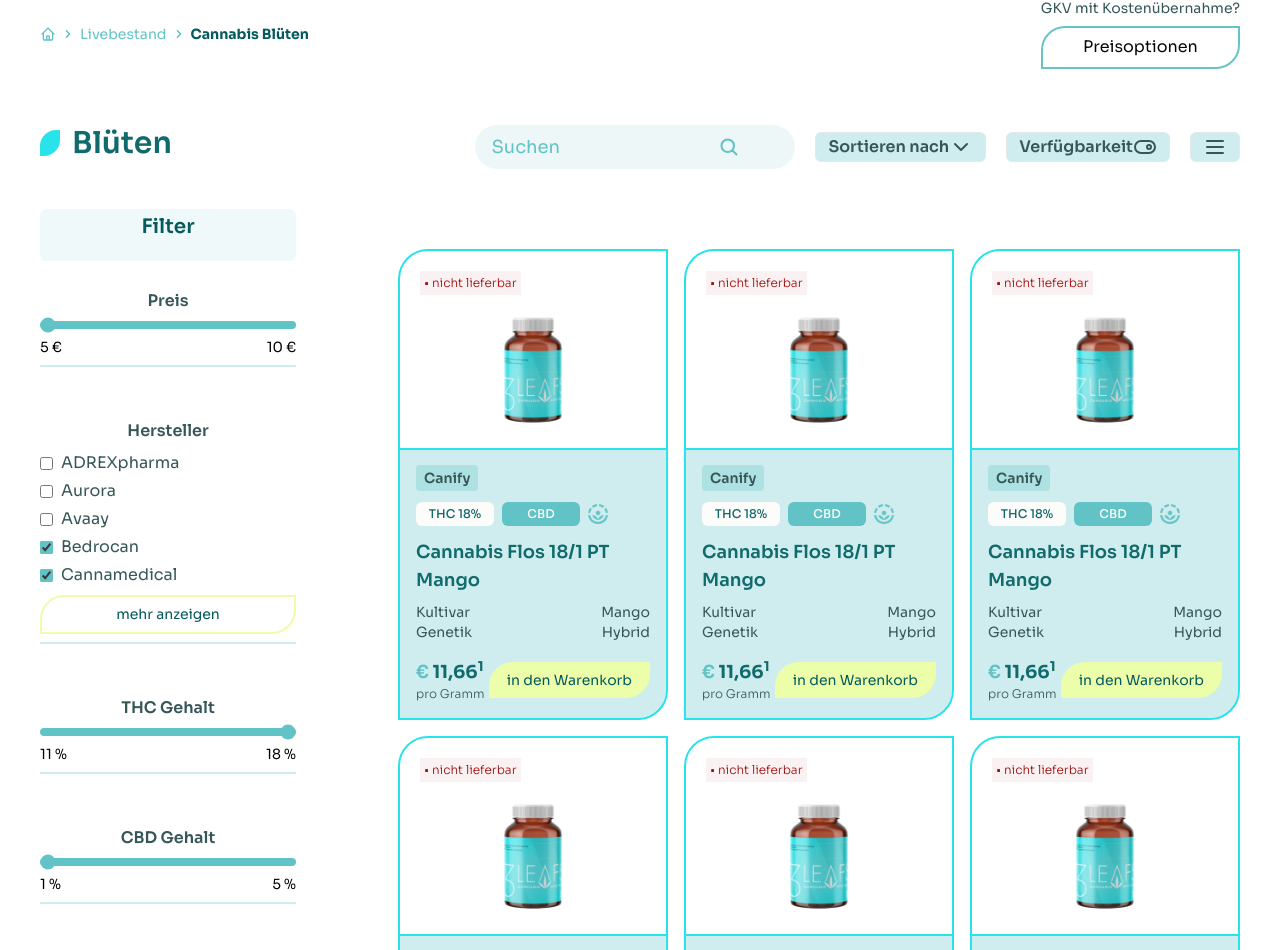
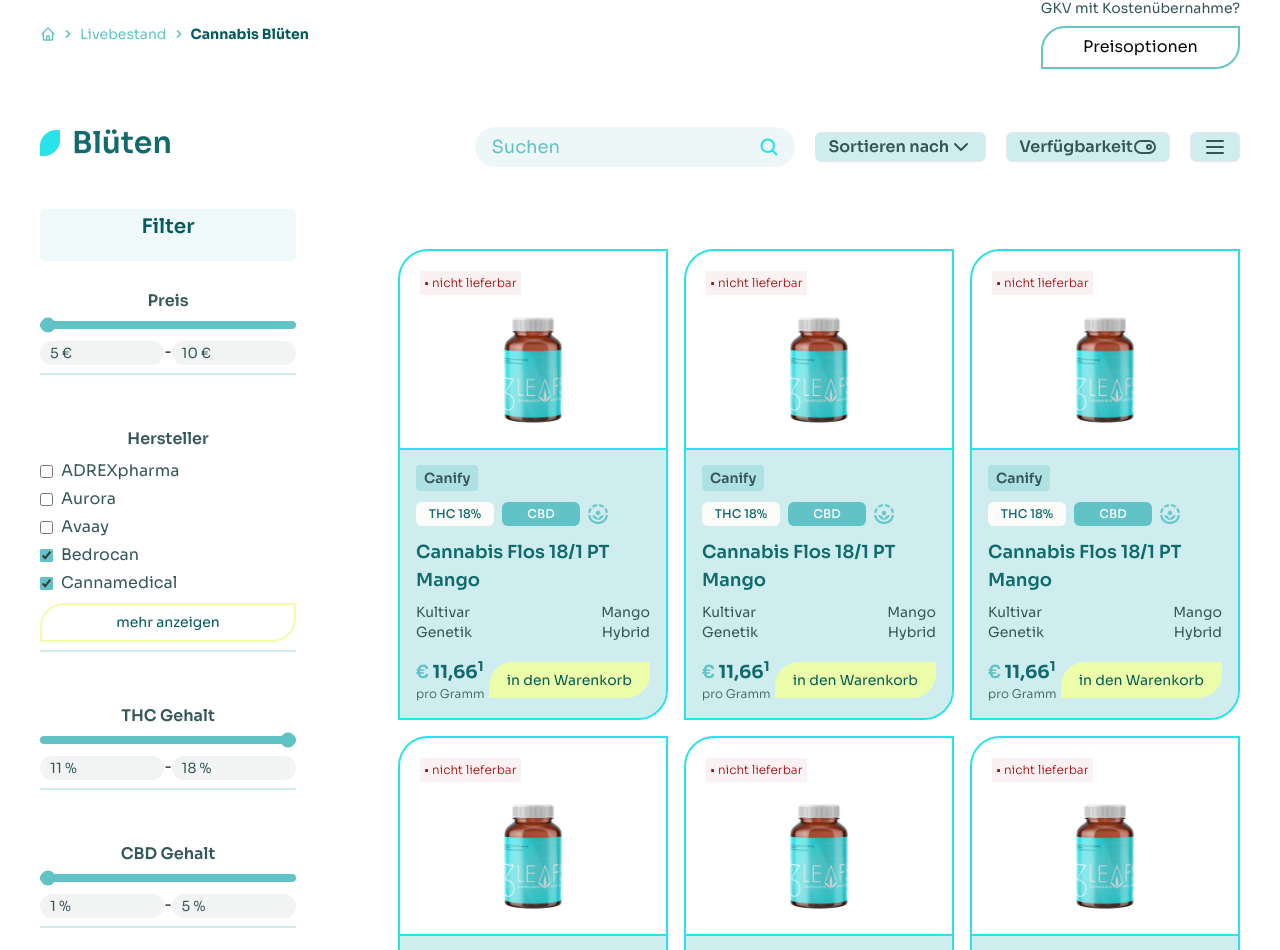
Before and after one commit to nitin2602/NextJS-b7-Assignment, a Next.js app: page / in a window 1280 px wide. Shown: the part 180-1130 px from the top of the page. Built offline with nearby package versions, Linux system fonts and the light colour scheme.

Commit message:
Filter Component changes

```diff
--- a/app/_components/Filter.tsx
+++ b/app/_components/Filter.tsx
@@ -53,9 +53,10 @@
               className=" accent-[#62C3C6] w-full h-2 bg-[#62C3C6] rounded-lg appearance-none"
             />
           </div>
-          <div className="flex justify-between text-sm mt-2">
-            <span>{price[0]} €</span>
-            <span>{price[1]} €</span>
+          <div className="flex justify-between text-sm mt-3">
+            <span className=" w-full bg-[#8191911A] text-[#365758]  py-[2px] px-[10px] rounded-2xl ">{price[0]} €</span>
+             -
+             <span className="w-full bg-[#8191911A] text-[#365758]  py-[2px] px-[10px] rounded-2xl ">{price[1]} €</span>
           </div>
         </div>
 
@@ -99,9 +100,10 @@
               className=" accent-[#62C3C6] w-full h-2 bg-[#62C3C6] rounded-lg appearance-none"
             />
           </div>
-          <div className="flex justify-between text-sm mt-2">
-            <span>{thc[0]} %</span>
-            <span>{thc[1]} %</span>
+          <div className="flex justify-between text-sm mt-3">
+            <span className=" w-full bg-[#8191911A] text-[#365758]  py-[2px] px-[10px] rounded-2xl ">{thc[0]} %</span>
+            -
+            <span className=" w-full bg-[#8191911A] text-[#365758]  py-[2px] px-[10px] rounded-2xl ">{thc[1]} %</span>
           </div>
         </div>
 
@@ -120,9 +122,10 @@
               className="accent-[#62C3C6] w-full h-2 bg-[#62C3C6] rounded-lg appearance-none"
             />
           </div>
-          <div className="flex justify-between text-sm mt-2">
-            <span className=" bg -[#8191911A] rounded-sm">{cbd[0]} %</span>
-            <span>{cbd[1]} %</span>
+          <div className="flex justify-between text-sm mt-3">
+            <span className=" w-full bg-[#8191911A] text-[#365758]  py-[2px] px-[10px] rounded-2xl ">{cbd[0]} %</span>
+            -
+            <span className=" w-full bg-[#8191911A] text-[#365758]  py-[2px] px-[10px] rounded-2xl ">{cbd[1]} %</span>
           </div>
         </div>
 
--- a/app/_components/Navbar.tsx
+++ b/app/_components/Navbar.tsx
@@ -25,7 +25,7 @@
     setSelectedIndex(index);
   };
   return (
-    <div className=" flex justify-between items-center gap-7">
+    <div className=" flex justify-between md:mt-16 items-center gap-7">
       <div className="relative ">
         <input
           type="text"
--- a/app/_components/Topbar.tsx
+++ b/app/_components/Topbar.tsx
@@ -15,10 +15,10 @@
     type="text"
     id="Search"
     placeholder="Suchen"
-    className="border-0 w-full md:w-80 border-none placeholder-[#62C3C6] rounded-[30px] text-[#62C3C6] bg-[#EEF7F7] font-normal text-lg py-2 pr-12 pl-4"
+    className="border-0 w-full md:w-80 border-none placeholder-[#62C3C6] rounded-[30px] text-[#62C3C6] bg-[#EEF7F7] font-normal text-lg py-[6px] pr-2 pl-4"
   />
-  <span className="absolute inset-y-0 right-10 flex items-center pr-4">
-    <button type="button" className="text-[#62C3C6]">
+  <span className="absolute inset-y-0 right-0 flex items-center pr-4">
+    <button type="button" className="text-[#28E3E9]">
       <span className="sr-only">Search</span>
       <svg
         xmlns="http://www.w3.org/2000/svg"
```
